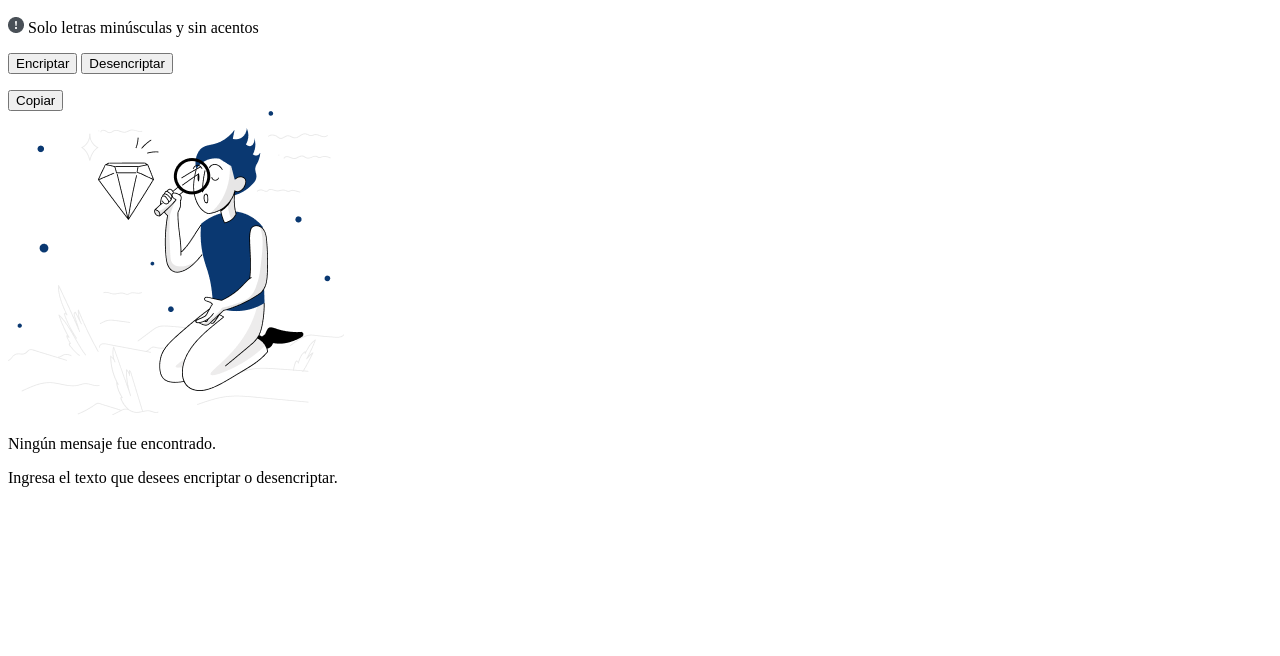
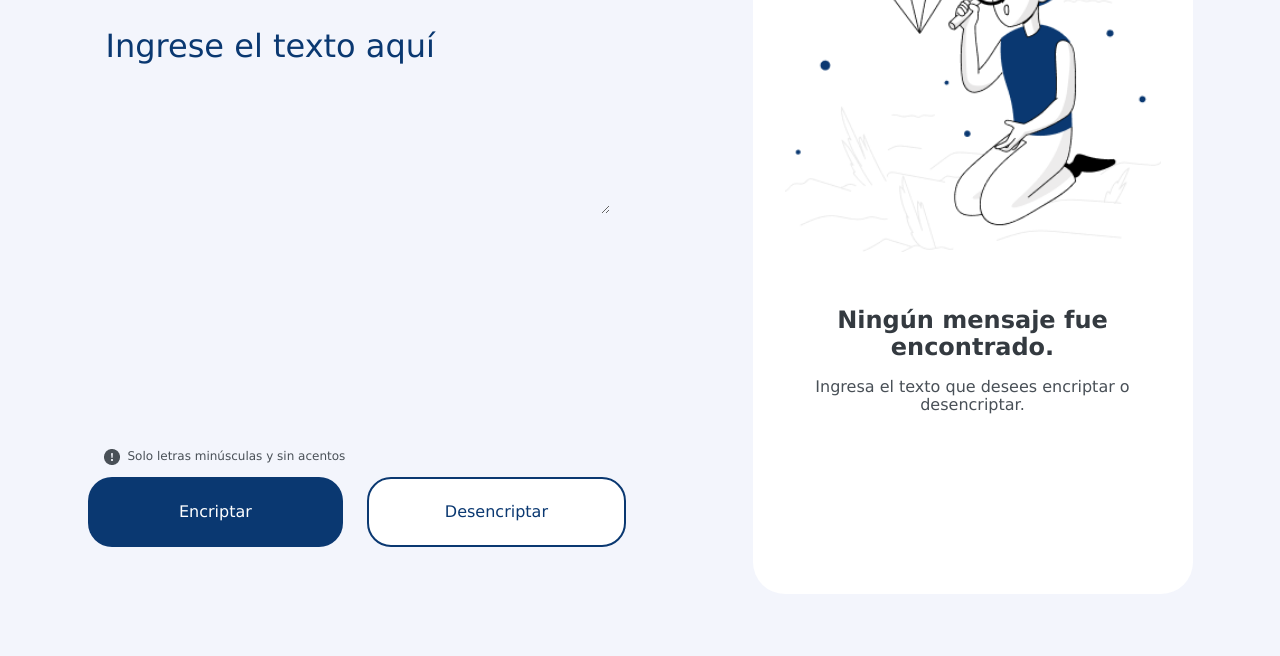
Before and after one commit to lixandro96/challenge-encriptador, a plain HTML site: page index.html in a window 1280 px wide. Shown: the part 144-800 px from the top of the page. Drawn offline with Linux system fonts and the light colour scheme; the site is published under a folder, as on GitHub Pages, so addresses that start at the root find nothing; files whose address does not match are found by name.

Commit message:
se arreglo un error del css

```diff
--- a/index.html
+++ b/index.html
@@ -1,11 +1,11 @@
 <!DOCTYPE html>
-<html lang="en">
+<html lang="es">
 <head>
     <meta charset="UTF-8">
     <meta name="viewport" content="width=device-width, initial-scale=1.0">
     <title>Encriptador de texto</title>
-    <link rel="stylesheet" href="/css/normalize.css">
-    <link rel="stylesheet" href="/css/style.css">
+    <link rel="stylesheet" href="css/normalize.css">
+    <link rel="stylesheet" href="css/style.css">
 </head>
 <body>
 
```
